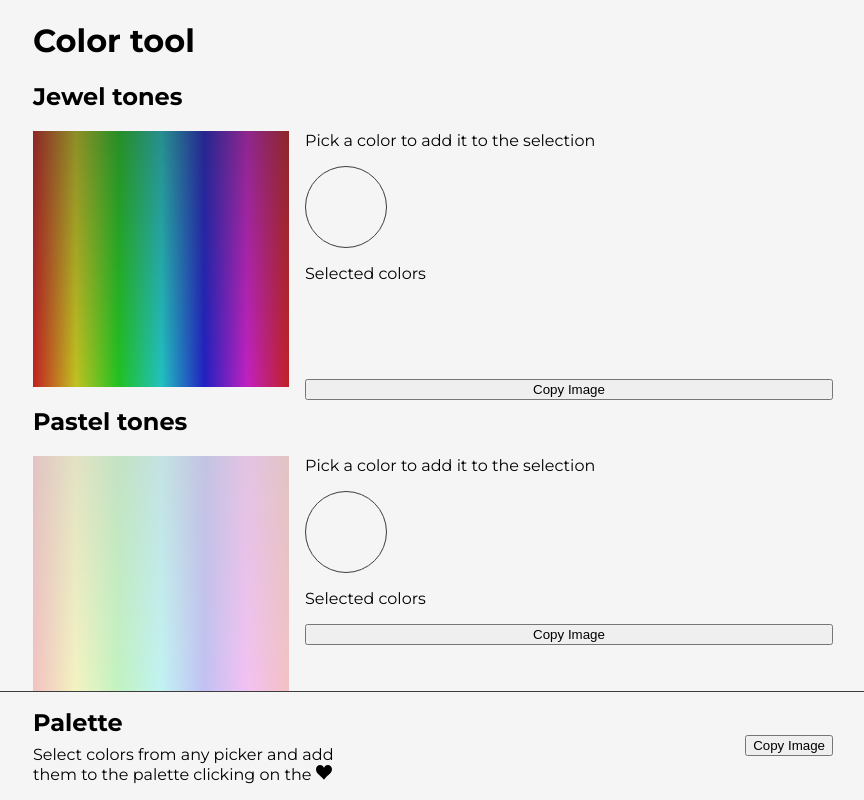
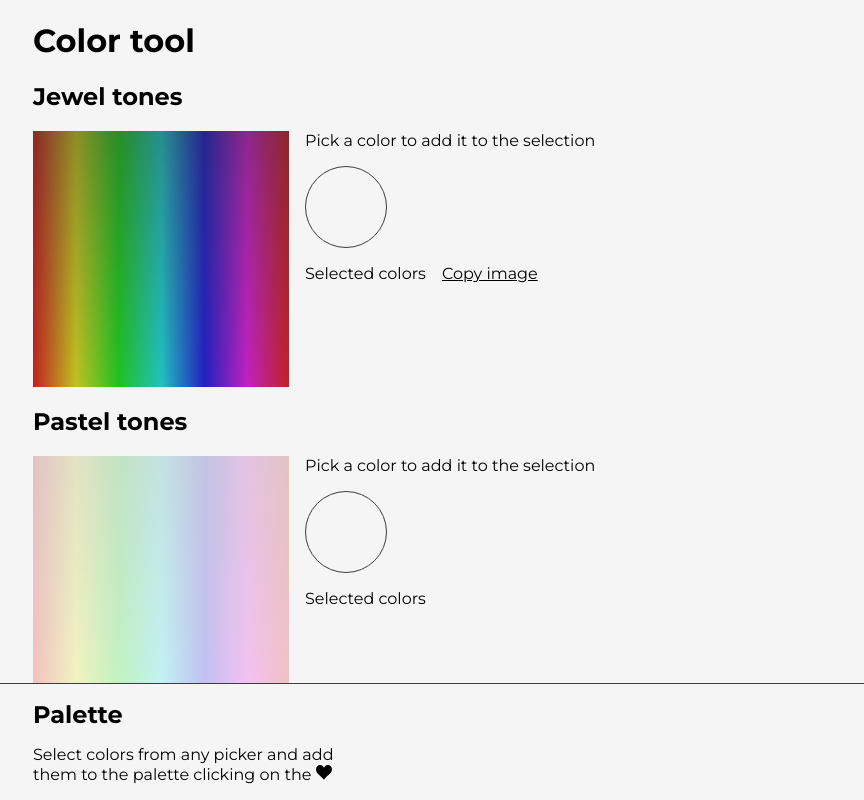
Before and after one commit to gastonmansilla/color-tool, a React (Vite) app: page / in a window 1280 px wide. Both pictures are taken after a click on the element 368 px from the left and 258 px from the top of the page. Shown: the top 800 px of the page, without its empty margins (207-1071 px from the left). Built offline with nearby package versions, Linux system fonts and the light colour scheme.

Commit message:
feat(copy-image): forward component ref
forward color box component ref in order to expose the copy image method for it to be called from outside the component

```diff
--- a/src/App.tsx
+++ b/src/App.tsx
@@ -1,9 +1,8 @@
 import "./App.css";
 import { Tones } from "./components/Tones";
-import { usePaletteColors } from "./stores/paletteColors";
-import { ImHeart } from "react-icons/im";
-import { ColorBox } from "./components/ColorBox";
 import { Palette } from "./components/Palette";
+
+const hueRange: [number, number] = [0, 360];
 
 function App() {
   return (
@@ -12,42 +11,63 @@ function App() {
         <h1>Color tool</h1>
         <section className="jewel">
           <h2>Jewel tones</h2>
-          <Tones saturationRange={[73, 83]} brightnessRange={[56, 76]} />
+          <Tones
+            hueRange={hueRange}
+            saturationRange={[73, 83]}
+            brightnessRange={[56, 76]}
+          />
         </section>
         <section>
           <h2>Pastel tones</h2>
-          <Tones saturationRange={[14, 21]} brightnessRange={[89, 96]} />
+          <Tones
+            hueRange={hueRange}
+            saturationRange={[14, 21]}
+            brightnessRange={[89, 96]}
+          />
         </section>
         <section>
           <h2>Earth tones</h2>
-          <Tones saturationRange={[36, 41]} brightnessRange={[36, 77]} />
+          <Tones
+            hueRange={hueRange}
+            saturationRange={[36, 41]}
+            brightnessRange={[36, 77]}
+          />
         </section>
         <section>
           <h2>Neutral tones</h2>
-          <Tones saturationRange={[1, 10]} brightnessRange={[99, 70]} />
+          <Tones
+            hueRange={hueRange}
+            saturationRange={[1, 10]}
+            brightnessRange={[70, 99]}
+          />
         </section>
         <section>
           <h2>Fluorescent tones</h2>
-          <Tones saturationRange={[100, 63]} brightnessRange={[100, 82]} />
+          <Tones
+            hueRange={hueRange}
+            saturationRange={[63, 100]}
+            brightnessRange={[82, 100]}
+          />
         </section>
         <section>
           <h2>Shades</h2>
-          <Tones saturationRange={[0, 0]} brightnessRange={[0, 100]} />
+          <Tones
+            hueRange={hueRange}
+            saturationRange={[0, 0]}
+            brightnessRange={[0, 100]}
+          />
+        </section>
+        <section>
+          <h2>All colors</h2>
+          <Tones
+            hueRange={hueRange}
+            saturationRange={[100, 0]}
+            brightnessRange={[100, 0]}
+          />
         </section>
       </main>
       <div className="palette">
-        <div className="content">
-          <section>
-            <h1>Palette</h1>
-            <p>
-              Select colors from any picker and add them to the palette clicking
-              on the <ImHeart />
-            </p>
-          </section>
-          <div>
-            <Palette />
-          </div>
-        </div>
+        <Palette />
       </div>
     </>
   );
--- a/src/components/ColorBox.tsx
+++ b/src/components/ColorBox.tsx
@@ -3,20 +3,22 @@ import { CgCloseO } from "react-icons/cg";
 import { ImHeart } from "react-icons/im";
 import { IoCopy as FaCopy } from "react-icons/io5";
 import { usePaletteColors } from "../stores/paletteColors";
-import { useEffect, useRef } from "react";
+import { useEffect, useRef, forwardRef, useImperativeHandle } from "react";
 export type ColorBoxProps = {
   actions?: ("add-to-palette" | "copy-to-clipboard")[];
   colors: string[];
   onRemove: (color: string) => void;
   onCopy: (color: string) => void;
 };
+export type ColorBoxRef = {
+  copyImage: () => void;
+};
 
-export const ColorBox = ({
-  colors,
-  onRemove,
-  actions,
-  onCopy,
-}: ColorBoxProps) => {
+export const ColorBox = forwardRef(
+  (
+    { colors, onRemove, actions, onCopy }: ColorBoxProps,
+    ref: React.ForwardedRef<ColorBoxRef>
+  ) => {
     const [, setPalette] = usePaletteColors();
     const canvasRef = useRef<HTMLCanvasElement>(null);
 
@@ -28,6 +30,26 @@ export const ColorBox = ({
       navigator.clipboard.writeText(color);
       onCopy(color);
     };
+
+    const copyImage = () => {
+      if (!canvasRef.current) {
+        return;
+      }
+      canvasRef.current.toBlob((blob) => {
+        if (blob) {
+          const item = new ClipboardItem({ "image/png": blob });
+          navigator.clipboard.write([item]);
+        }
+      });
+    };
+
+    useImperativeHandle(ref, () => {
+      return {
+        copyImage: () => {
+          copyImage();
+        },
+      };
+    });
 
     useEffect(() => {
       const ctx = canvasRef.current?.getContext("2d");
@@ -61,18 +83,6 @@ export const ColorBox = ({
         }
       };
     }, [canvasRef.current, colors]);
-
-  const onCopyImageClick = () => {
-    if (!canvasRef.current) {
-      return;
-    }
-    canvasRef.current.toBlob((blob) => {
-      if (blob) {
-        const item = new ClipboardItem({ "image/png": blob });
-        navigator.clipboard.write([item]);
-      }
-    });
-  };
 
     return (
       <div style={{ display: "flex", flexDirection: "column" }}>
@@ -132,9 +142,7 @@ export const ColorBox = ({
             ></canvas>
           </div>
         </div>
-      <button type="button" onClick={onCopyImageClick}>
-        Copy Image
-      </button>
       </div>
     );
-};
+  }
+);
--- /dev/null
+++ b/src/components/Palette.module.css
@@ -0,0 +1,29 @@
+.header {
+  max-width: 800px;
+  width: 100%;
+  display: flex;
+  justify-content: space-between;
+  align-items: center;
+  margin: 0.5rem 0;
+}
+
+.header section {
+  width: 40%;
+}
+
+.header h1,
+.header p {
+  margin: 0.5rem 0;
+}
+
+.title {
+  display: flex;
+  justify-content: space-between;
+  align-items: baseline;
+  gap: 1rem;
+}
+
+.title .copy {
+  text-decoration: underline;
+  cursor: pointer;
+}
--- a/src/components/Palette.tsx
+++ b/src/components/Palette.tsx
@@ -1,8 +1,12 @@
+import { useRef } from "react";
 import { usePaletteColors } from "../stores/paletteColors";
-import { ColorBox } from "./ColorBox";
+import { ColorBox, ColorBoxRef } from "./ColorBox";
+import { ImHeart } from "react-icons/im";
+import styles from "./Palette.module.css";
 
 export const Palette = () => {
   const [paletteColors, setPaletteColors] = usePaletteColors();
+  const colorBoxRef = useRef<ColorBoxRef>(null);
 
   const onRemoveColor = (color: string) => {
     setPaletteColors({ remove: color });
@@ -12,12 +16,35 @@ export const Palette = () => {
     console.log(color);
   };
 
+  const onCopyImage = () => {
+    colorBoxRef.current?.copyImage();
+  };
+
   return (
+    <div className={styles.header}>
+      <section>
+        <div className={styles.title}>
+          <h1>Palette</h1>
+          {paletteColors.length > 0 && (
+            <p onClick={onCopyImage} className={styles.copy}>
+              Copy image
+            </p>
+          )}
+        </div>
+        <p>
+          Select colors from any picker and add them to the palette clicking on
+          the <ImHeart />
+        </p>
+      </section>
+      <div>
         <ColorBox
           colors={paletteColors}
           onRemove={onRemoveColor}
           onCopy={onCopyColor}
           actions={["copy-to-clipboard"]}
+          ref={colorBoxRef}
         />
+      </div>
+    </div>
   );
 };
--- a/src/components/Picker.module.css
+++ b/src/components/Picker.module.css
@@ -23,3 +23,13 @@
 .colorBox {
   border-radius: 50%;
 }
+
+.selectedColors {
+  display: flex;
+  gap: 1rem;
+}
+
+.selectedColors .copy {
+  text-decoration: underline;
+  cursor: pointer;
+}
--- a/src/components/Picker.tsx
+++ b/src/components/Picker.tsx
@@ -1,7 +1,7 @@
 import { MouseEventHandler, useEffect, useRef, useState } from "react";
 import { rgbToHex } from "../utils";
 import styles from "./Picker.module.css";
-import { ColorBox } from "./ColorBox";
+import { ColorBox, ColorBoxRef } from "./ColorBox";
 const PICKER_HEIGHT = 256;
 const PICKER_WIDTH = 256;
 const MAX_SELECTION = 8;
@@ -15,6 +15,7 @@ export function Picker({ matrix }: PickerProps) {
   const [previewColor, setPreviewColor] = useState("");
   const [selectedColors, setSelectedColors] = useState<string[]>([]);
   const [lastSelected, setLastSelected] = useState("");
+  const colorBoxRef = useRef<ColorBoxRef>(null);
 
   useEffect(() => {
     const ctx = canvasRef.current?.getContext("2d", {
@@ -41,7 +42,17 @@ export function Picker({ matrix }: PickerProps) {
       ctx.fillStyle = gradient;
       ctx.fillRect(0, yPosition, PICKER_WIDTH, gradientHeight);
     }
-  }, [canvasRef.current]);
+    return () => {
+      if (canvasRef.current) {
+        ctx.clearRect(
+          0,
+          0,
+          canvasRef.current!.width,
+          canvasRef.current!.height
+        );
+      }
+    };
+  }, [canvasRef.current, matrix]);
 
   const onCanvasMouseMove: MouseEventHandler<HTMLCanvasElement> = (e) => {
     const rect = e.currentTarget.getBoundingClientRect();
@@ -131,12 +142,27 @@ export function Picker({ matrix }: PickerProps) {
             </div>
           )}
         </div>
-        <p>Selected colors</p>
+        <div className={styles.selectedColors}>
+          <p>Selected colors</p>
+          {selectedColors.length > 0 && (
+            <p
+              className={styles.copy}
+              onClick={() => {
+                if (colorBoxRef.current) {
+                  colorBoxRef.current.copyImage();
+                }
+              }}
+            >
+              Copy image
+            </p>
+          )}
+        </div>
 
         <ColorBox
           colors={selectedColors}
           onCopy={setLastSelected}
           onRemove={onRemoveClick}
+          ref={colorBoxRef}
         />
       </div>
     </div>
--- a/src/components/Tones.tsx
+++ b/src/components/Tones.tsx
@@ -5,16 +5,18 @@ import styles from "./Tones.module.css";
 
 const totalRows = 256;
 const totalColumns = 256;
-const hueRange: [number, number] = [0, 360];
-
-const hues = steps(hueRange, totalColumns);
 
 export type TonesProps = {
   saturationRange: [number, number];
   brightnessRange: [number, number];
+  hueRange: [number, number];
 };
 
-export const Tones = ({ saturationRange, brightnessRange }: TonesProps) => {
+export const Tones = ({
+  saturationRange,
+  brightnessRange,
+  hueRange,
+}: TonesProps) => {
   const saturations = useMemo(
     () => steps(saturationRange, totalRows),
     [saturationRange, totalRows]
@@ -22,6 +24,11 @@ export const Tones = ({ saturationRange, brightnessRange }: TonesProps) => {
   const brights = useMemo(
     () => steps(brightnessRange, totalRows),
     [brightnessRange, totalRows]
+  );
+
+  const hues = useMemo(
+    () => steps(hueRange, totalColumns),
+    [hueRange, totalColumns]
   );
 
   const matrix = useMemo(
```
Lines whose indentation alone changed are shown as unchanged.
